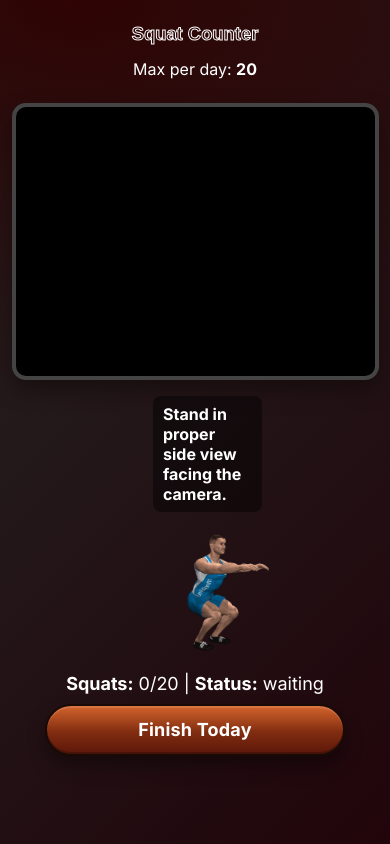
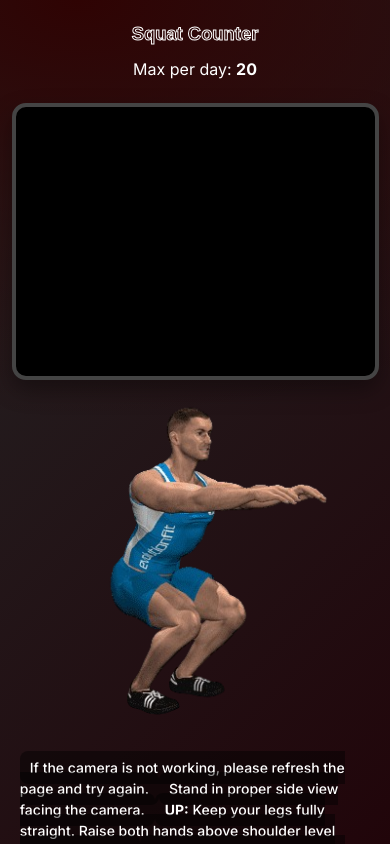
Before and after one commit to Remi2121/Fit21-Web, a React (Create React App) app: page /squat in a window 390 px wide. Built offline with nearby package versions, Linux system fonts and the light colour scheme; no server answers; the database is empty.

Commit message:
latest change

```diff
--- a/src/Exercise/Scott/squat.css
+++ b/src/Exercise/Scott/squat.css
@@ -1,7 +1,10 @@
 /* === Squat page full-screen + layout === */
+
+
+
 .squat-container {
   box-sizing: border-box;
-  min-height: 100vh;
+  min-height: 100svh;
   display: flex;
   flex-direction: column;
   align-items: center;
@@ -34,28 +37,33 @@
   align-items: flex-start;
   justify-content: center;
   gap: 16px;
-  flex-wrap: wrap;
+  flex-wrap: nowrap;
 }
 
 .squat-plain {
   padding-left: 1.5rem;
-  gap: 0.5rem;
+  gap: 0.6rem;
   display: flex;
   flex-direction: column;
   align-items: flex-start;
-  width: 400px;
-  max-width: 34vw;
-  margin-top: 0;
+
+  width: 100%;
+  max-width: 420px;   /* instruction box comfortable width */
 }
 
+
 .squat-tip-plain {
-  margin: 0 0 10px 0;
-  font-weight: 700;
+  margin: 0;
+  font-weight: 500;
+  font-size: 14px;
+  line-height: 1.5;
+
   color: #fff;
   background: rgba(0,0,0,0.45);
   padding: 8px 10px;
   border-radius: 8px;
 }
+
 
 .squat-pose-img {
   display: block;
@@ -131,3 +139,20 @@
   cursor: not-allowed;
   transform: none;
 }
+@media (max-width: 900px) {
+  .squat-stage {
+    flex-direction: column;
+    align-items: center;
+  }
+
+  .squat-plain {
+    padding-left: 0;
+    max-width: 90vw;
+    align-items: center;
+    text-align: left;
+  }
+
+  .squat-pose-img {
+    max-width: 90vw;
+  }
+}
--- a/src/Exercise/Scott/squat.jsx
+++ b/src/Exercise/Scott/squat.jsx
@@ -252,12 +252,35 @@ export default function SquatCounter() {
 
       <div className="squat-stage">
         <canvas ref={canvasRef} width={640} height={480} />
-        <div className="squat-plain">
-          <span className="squat-tip-plain">
-            Stand in proper side view facing the camera.
-          </span>
-          <img src={SquatImg} className="squat-pose-img" alt="ref" />
-        </div>
+<div className="squat-plain">
+  <img src={SquatImg} className="squat-pose-img" alt="ref" />
+
+  <div className="squat-instructions">
+    <span className="squat-tip-plain">
+      If the camera is not working, please refresh the page and try again.
+    </span>
+
+    <span className="squat-tip-plain">
+      Stand in proper side view facing the camera.
+    </span>
+
+    <span className="squat-tip-plain">
+      <strong>UP:</strong> Keep your legs fully straight. Raise both hands above
+      shoulder level (more than 90°).
+    </span>
+
+    <span className="squat-tip-plain">
+      <strong>DOWN:</strong> Bend your knees and lower your body into a squat.
+      Keep your back straight. Your hands can stay raised.
+    </span>
+
+    <span className="squat-tip-plain">
+      When you reach the daily maximum, press <b>“Finish Today”</b> to confirm
+      and complete today’s exercise.
+    </span>
+  </div>
+</div>
+
       </div>
 
       {completed ? (
```
Also changed, not shown: 1 other file (tests, documents, lock files or other folders).
